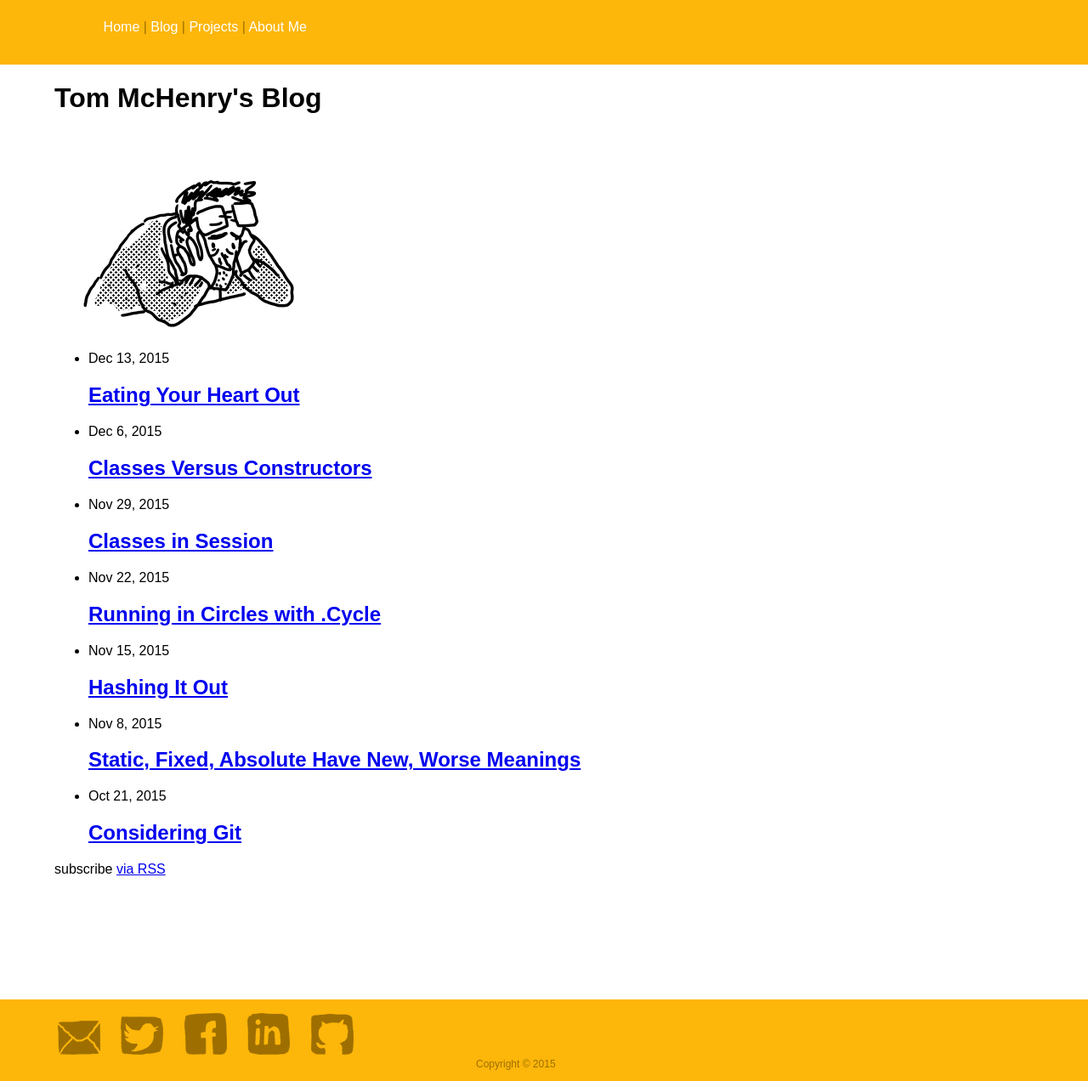
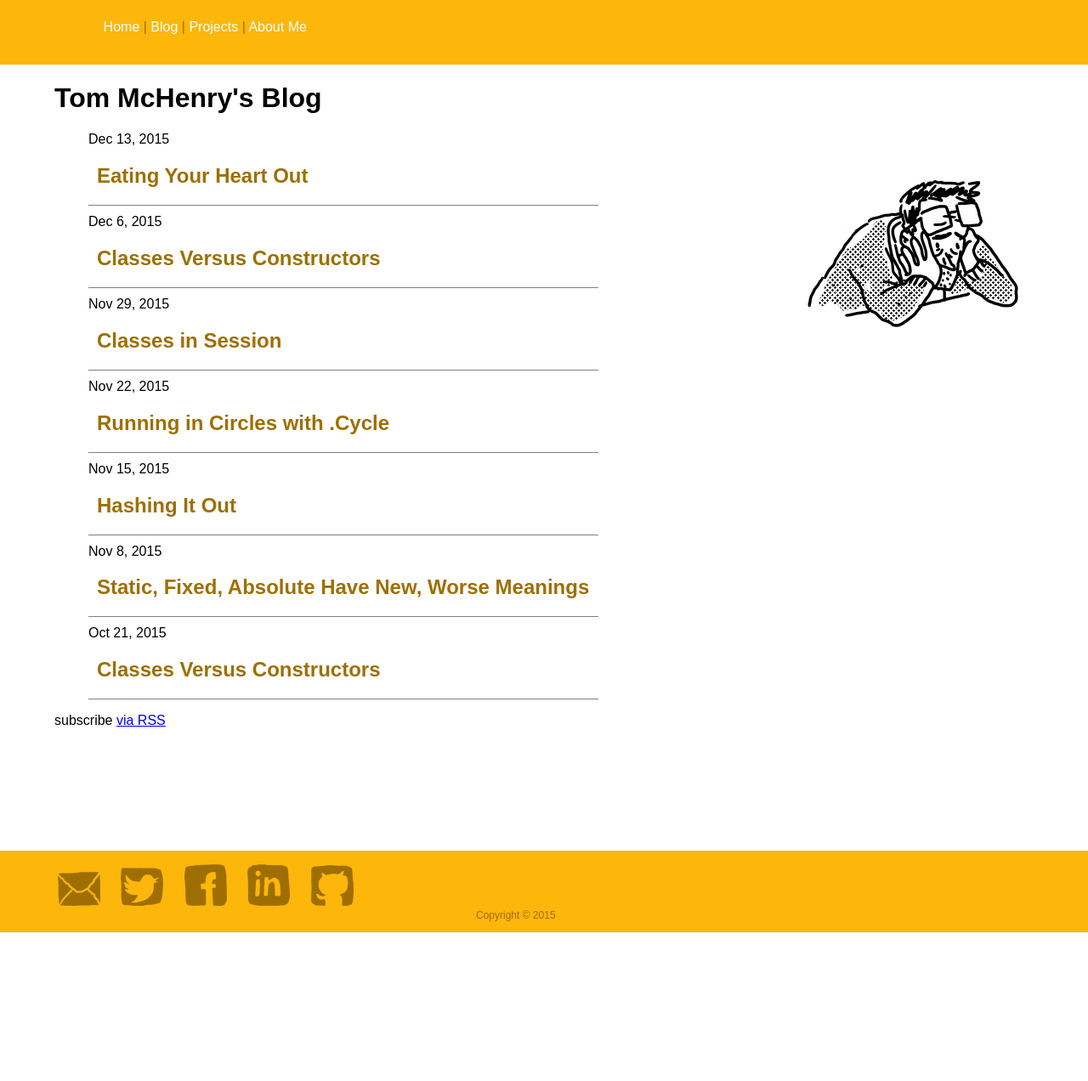
Before and after one commit to tommchenry/tommchenry.github.io, a Jekyll site: the page built from blog.html, in a window 1280 px wide. Shown: the whole page at 85% size. Built offline with Jekyll 4.4.1, drawn with Linux system fonts in a browser that asks for light colours; after the commit the page ends 1097 px from its top, so only the background shows below that.

Commit message:
Bugfixes to blog displays.

```diff
--- a/_posts/2015-10-21-considering-git.md
+++ b/_posts/2015-10-21-considering-git.md
@@ -1,3 +1,8 @@
+---
+layout: post
+title: Classes Versus Constructors
+---
+
 #Considering Git
 
 ##Week 1 Technical Blog
--- a/css/default.css
+++ b/css/default.css
@@ -87,6 +87,36 @@
 
 .home {
   padding: 0 5% 10% 5%;
+  min-height: 400px;
+}
+
+.home a{
+  color: #9E6F00;
+  text-decoration: none;
+}
+
+.post-content {
+  padding: 0 5% 10% 5%;
+}
+
+.post-list a{
+  color: #9E6F00;
+  text-decoration:none;
+  padding-left: 10px;
+}
+
+.post-list{
+  list-style: none;
+}
+
+.post-list > li{
+  margin-bottom: 10px;
+  border-bottom: 1px gray solid;
+  width: 600px;
+}
+
+.right{
+  float: right;
 }
 
 footer {
```
Also changed, not shown: _posts/2015-11-22-running-in-circles.md (+4 -4 lines).
